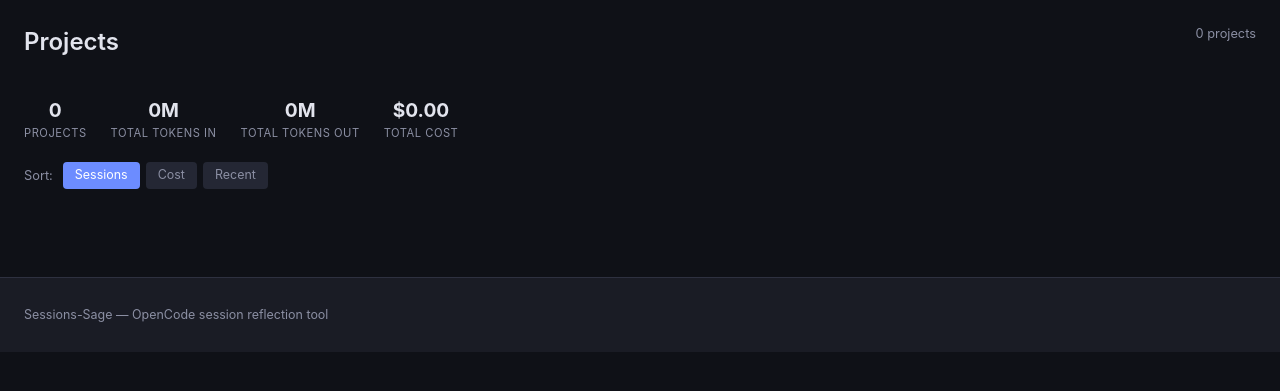
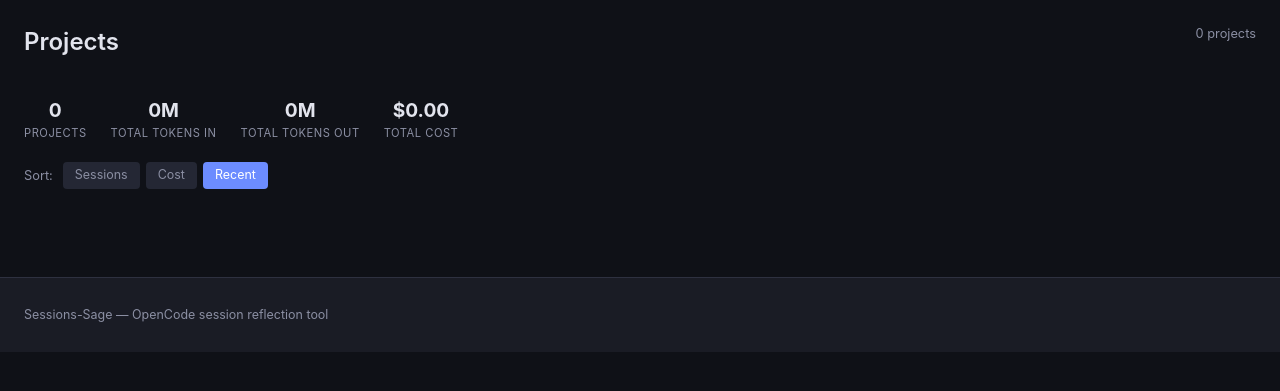
Before and after one commit to HazemBZ/sessions-sage, a FastAPI app: page /projects in a window 1280 px wide. Shown: the part 51-442 px from the top of the page. Run offline with FastAPI, Linux system fonts and the light colour scheme; some libraries are stand-ins or nearby versions.

Commit message:
Default project sort to recent, persist sort choice in localStorage
Changes default sort from sessions to recent. Adds localStorage-backed sort persistence on projects page so preference survives page reloads.

Ultraworked with [Sisyphus](https://github.com/code-yeongyu/oh-my-openagent)

Co-authored-by: Sisyphus <clio-agent@sisyphuslabs.ai>

```diff
--- a/app/main.py
+++ b/app/main.py
@@ -355,7 +355,7 @@ async def digests_view(request: Request):
 @app.get("/projects", response_class=HTMLResponse)
 async def projects_list(
     request: Request,
-    sort: str = Query(default="sessions"),
+    sort: str = Query(default="recent"),
 ):
     projects = summary_db.get_projects()
     # Enrich with per-project stats
@@ -381,7 +381,7 @@ async def projects_list(
         enriched.sort(key=lambda p: -p["total_cost"])
     elif sort == "sessions":
         enriched.sort(key=lambda p: -p["session_count"])
-    elif sort == "recent":
+    else:  # recent (default)
         enriched.sort(key=lambda p: -(p.get("last_session_ts") or 0))
 
     total_cost = sum(p["total_cost"] for p in enriched)
--- a/app/templates/projects.html
+++ b/app/templates/projects.html
@@ -1,5 +1,17 @@
 {% extends "base.html" %}
 {% block title %}Projects — Sessions-Sage{% endblock %}
+
+{% block head %}
+<script>
+(function() {
+    var saved = localStorage.getItem('projects_sort');
+    var current = '{{ selected_sort }}';
+    if (saved && saved !== current) {
+        window.location.href = '/projects?sort=' + encodeURIComponent(saved);
+    }
+})();
+</script>
+{% endblock %}
 
 {% block content %}
 <div class="page-header">
@@ -32,9 +44,9 @@
 <!-- Sort bar -->
 <div class="sort-bar">
     <span class="sort-label">Sort:</span>
-    <a href="/projects?sort=sessions" class="sort-btn {% if selected_sort == 'sessions' %}sort-active{% endif %}">Sessions</a>
-    <a href="/projects?sort=cost" class="sort-btn {% if selected_sort == 'cost' %}sort-active{% endif %}">Cost</a>
-    <a href="/projects?sort=recent" class="sort-btn {% if selected_sort == 'recent' %}sort-active{% endif %}">Recent</a>
+    <a href="/projects?sort=sessions" class="sort-btn {% if selected_sort == 'sessions' %}sort-active{% endif %}" onclick="localStorage.setItem('projects_sort','sessions')">Sessions</a>
+    <a href="/projects?sort=cost" class="sort-btn {% if selected_sort == 'cost' %}sort-active{% endif %}" onclick="localStorage.setItem('projects_sort','cost')">Cost</a>
+    <a href="/projects?sort=recent" class="sort-btn {% if selected_sort == 'recent' %}sort-active{% endif %}" onclick="localStorage.setItem('projects_sort','recent')">Recent</a>
 </div>
 
 <div class="projects-grid">
```
